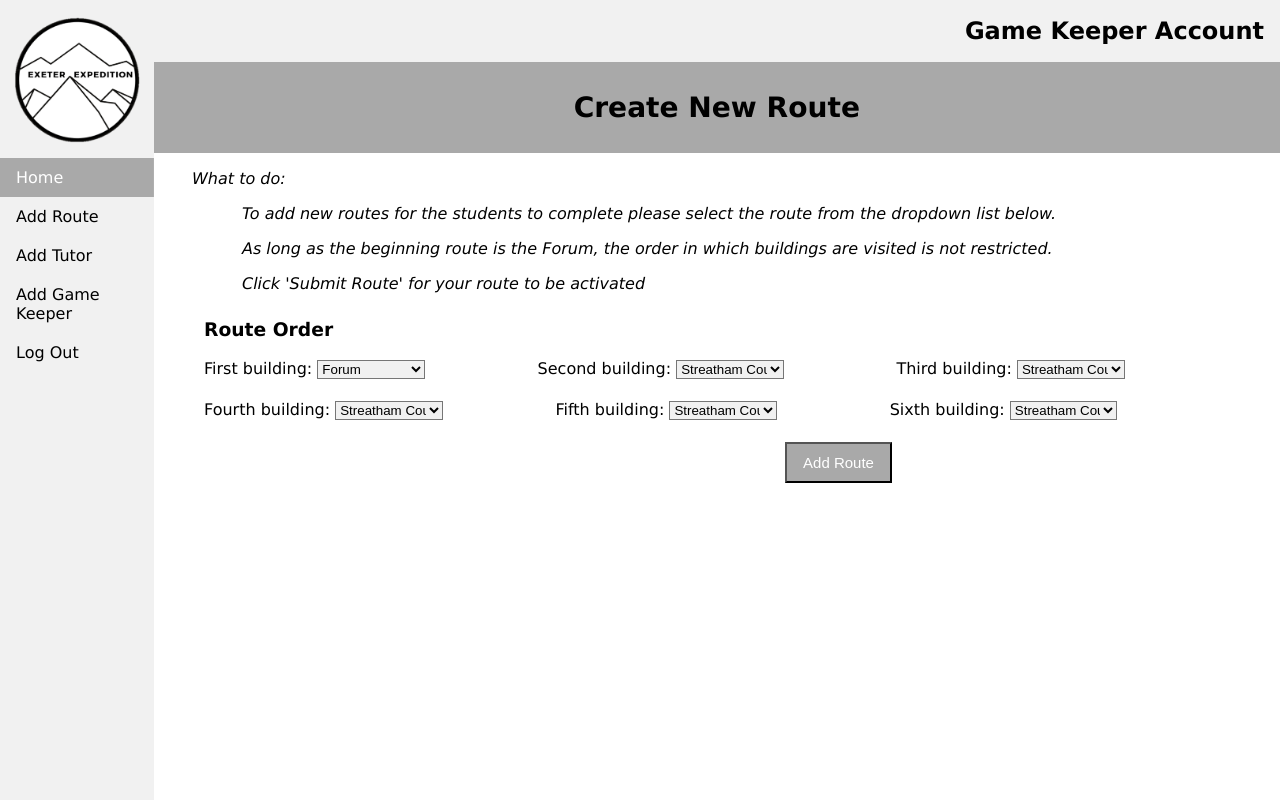
After one commit to Jamie-Nottage/GroupSoftwareEngineering, a Flask app: template Login validation test app/templates/add-route.html in a window 1280 px wide. The commit adds this page. Run offline with Flask 2, Linux system fonts and the light colour scheme; the template is opened without the code that fills it, so the values that code supplies are empty; some libraries are stand-ins or nearby versions.

Commit message:
Added 'add route' page and created admin account

```diff
--- /dev/null
+++ b/Login validation test app/static/css/AddRouteStyle.css
@@ -0,0 +1,105 @@
+body {
+    margin: 0;
+    font-family: "Avenir", Verdana, Geneva, sans-serif;
+
+}
+
+ul {
+    list-style-type: none;
+    margin: 0;
+    padding: 0;
+    width: 12%;
+    background-color: #f1f1f1;
+    position: fixed;
+    height: 100%;
+    overflow: auto;
+
+
+}
+
+li a {
+    display: block;
+    color: #000;
+    padding: 10px 16px;
+    text-decoration: none;
+
+}
+
+li a.active {
+    background-color: #A9A9A9;
+    border-right: 1px solid #AFAFAF;
+    color: white;
+}
+
+li a:hover:not(.active) {
+    background-color: #555;
+    color: white;
+}
+
+.responsive {
+    width: 100%;
+    max-width: 400px;
+    height: auto;
+}
+
+.account{
+    margin-left:12%;
+    text-align: right;
+    padding:1px 16px;
+    font-size: 12px;
+    width: auto;
+    background-color: #f1f1f1;
+
+}
+
+.addRoute-title{
+    margin-left:12%;
+    text-align: center;
+    padding:1px 16px;
+    font-size: 24px;
+    width: auto;
+    background-color: #A9A9A9;
+
+}
+
+.instructions{
+    margin-left: 15%;
+    width: auto;
+
+}
+
+.GK-form{
+    margin-top: 2%;
+    margin-left:15%;
+    width: auto;
+    padding-left: 12px;
+}
+
+#firstname, #surname, #email, #username, #password{
+    font-size: 12px;
+    padding: 8px;
+    width: 30%;
+}
+
+.submitTeamBtn{
+    margin-left: 54%;
+    background-color: #A9A9A9;
+    color: white;
+    padding: 10px 16px;
+    font-size: 15px;
+
+}
+
+.submitTeamBtn:hover{
+    background-color: #555;
+    color: white;
+
+
+}
+
+#building{
+    background-color: #f1f1f1;
+    margin-bottom: 2%;
+    margin-right: 10%;
+    width: 10%;
+}
--- /dev/null
+++ b/Login validation test app/templates/add-route.html
@@ -0,0 +1,101 @@
+<!DOCTYPE html>
+<html>
+    <head>
+        <title>Add Route</title>
+        <link rel="stylesheet" type="text/css" href="static/css/AddRouteStyle.css">
+    </head>
+    <body>
+
+
+        <ul>
+            <li><img src="static/img/logo.PNG" alt="Exeter Expedition Logo" class="responsive" width="600" height="400"></li>
+            <li><a class="active" type="button" href='/game-keeper'>Home</a></li>
+            <li><a type="button" href='/add-route'>Add Route</a></li>
+            <li><a type="button" href='/add-tutor'>Add Tutor</a></li>
+            <li><a type="button" href='/add-game-keeper'>Add Game Keeper</a></li>
+            <li><a href="#LogOut">Log Out</a></li>
+        </ul>
+
+        <div class="account">
+            <h1>Game Keeper Account</h1>
+        </div>
+
+        <div class="addRoute-title">
+            <h3>Create New Route</h3>
+        </div>
+
+        <div class="instructions">
+            <i>
+                <p>What to do:</p>
+                <p style="text-indent: 50px;">To add new routes for the students to complete please select the route from the dropdown list below.</p>
+                <p style="text-indent: 50px;">As long as the beginning route is the Forum, the order in which buildings are visited is not restricted. </p>
+                <p style="text-indent: 50px;">Click 'Submit Route' for your route to be activated</p>
+            </i>
+        </div>
+
+        <div class="GK-form">
+            <h3>Route Order</h3>
+
+            <form>
+                <label for="building">First building:</label>
+                <select id="building">
+                    <option value="forum">Forum</option>
+                </select>
+
+                <label for="building">Second building:</label>
+                <select id="building">
+                    <option value="forum" disabled="disabled">Forum</option>
+                    <option value="streatham">Streatham Court</option>
+                    <option value="harrison">Harrison</option>
+                    <option value="devonshire">Devonshire House</option>
+                    <option value="queens">Queens</option>
+                    <option value="innovation">Innovation</option>
+                </select>
+
+                <label for="building">Third building:</label>
+                <select id="building">
+                    <option value="forum" disabled="disabled">Forum</option>
+                    <option value="streatham">Streatham Court</option>
+                    <option value="harrison">Harrison</option>
+                    <option value="devonshire">Devonshire House</option>
+                    <option value="queens">Queens</option>
+                    <option value="innovation">Innovation</option>
+                </select>
+                </br>
+
+                <label for="building">Fourth building:</label>
+                <select id="building">
+                    <option value="forum" disabled="disabled">Forum</option>
+                    <option value="streatham">Streatham Court</option>
+                    <option value="harrison">Harrison</option>
+                    <option value="devonshire">Devonshire House</option>
+                    <option value="queens">Queens</option>
+                    <option value="innovation">Innovation</option>
+                </select>
+
+                <label for="building">Fifth building:</label>
+                <select id="building">
+                    <option value="forum" disabled="disabled">Forum</option>
+                    <option value="streatham">Streatham Court</option>
+                    <option value="harrison">Harrison</option>
+                    <option value="devonshire">Devonshire House</option>
+                    <option value="queens">Queens</option>
+                    <option value="innovation">Innovation</option>
+                </select>
+
+                <label for="building">Sixth building:</label>
+                <select id="building">
+                    <option value="forum" disabled="disabled">Forum</option>
+                    <option value="streatham">Streatham Court</option>
+                    <option value="harrison">Harrison</option>
+                    <option value="devonshire">Devonshire House</option>
+                    <option value="queens">Queens</option>
+                    <option value="innovation">Innovation</option>
+                </select>
+				<div>
+					<button type="submit" class="submitTeamBtn">Add Route</button>
+				</div>
+            </form>
+        </div>
+    </body>
+</html>
--- a/Login validation test app/templates/game-keeper-page.html
+++ b/Login validation test app/templates/game-keeper-page.html
@@ -7,8 +7,8 @@
     <body>
         <ul>
             <li><img src="static/img/logo.PNG" alt="Exeter Expedition Logo" class="responsive" width="600" height="400"></li>
-            <li><a class="active" href='/game-keeper'>Home</a></li>
-            <li><a href="#route">Add Route</a></li>
+            <li><a class="active" type="button" href='/game-keeper'>Home</a></li>
+            <li><a type="button" href='/add-route'>Add Route</a></li>
             <li><a type="button" href='/add-tutor'>Add Tutor</a></li>
             <li><a type="button" href='/add-game-keeper'>Add Game Keeper</a></li>
             <li><a href="#LogOut">Log Out</a></li>
```
Also changed, not shown: Login validation test app/templates/add-game-keeper.html (+4 -4 lines), Login validation test app/templates/add-tutor.html (+4 -4 lines), Login validation test app/test.py (+54 -54 lines).
